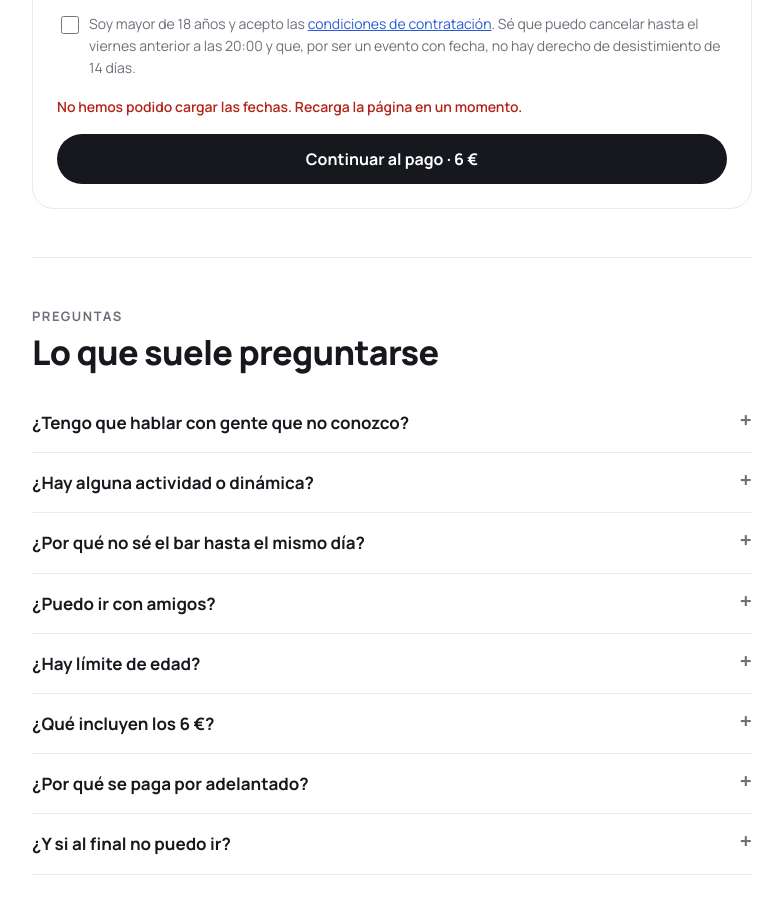
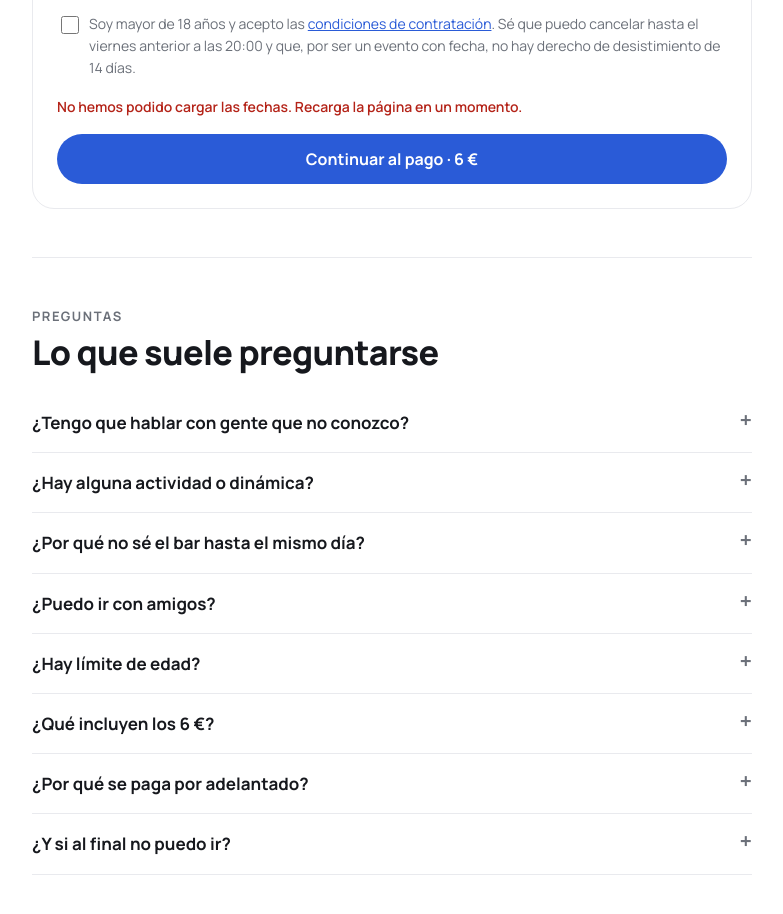
Before and after one commit to estebancalvobayarri/valeva, a plain HTML site: page index.html in a window 1280 px wide. Shown: the part 3962-4876 px from the top of the page, without its empty margins (248-1031 px from the left). Drawn offline with Linux system fonts and the light colour scheme; no server answers.

Commit message:
Botón «Continuar al pago» en azul
Co-Authored-By: Claude Opus 5.5 <noreply@anthropic.com>
Claude-Session: https://claude.ai/code/session_01NjNeQzoFGeWXRebdw7CVKX

```diff
--- a/index.html
+++ b/index.html
@@ -405,7 +405,7 @@ footer{border-top:1px solid var(--line);padding:28px 0 44px;color:var(--muted);f
         <label class="check"><input type="checkbox" id="c-rgpd"><span>Doy mi consentimiento explícito para que Valeva trate estos datos, incluido el que revela mi fe, solo para gestionar la reserva, enviar la ubicación del bar y mostrar estadísticas anónimas. Si reservo para otras personas, les he informado y están de acuerdo. <a href="privacidad.html" target="_blank" rel="noopener">Política de privacidad</a>.</span></label>
         <label class="check"><input type="checkbox" id="c-cond"><span>Soy mayor de 18 años y acepto las <a href="condiciones.html" target="_blank" rel="noopener">condiciones de contratación</a>. Sé que puedo cancelar hasta el viernes anterior a las 20:00 y que, por ser un evento con fecha, no hay derecho de desistimiento de 14 días.</span></label>
         <p class="err" id="err" role="alert"></p>
-        <button class="btn" type="submit" id="submit">Continuar al pago · 6 €</button>
+        <button class="btn pago" type="submit" id="submit">Continuar al pago · 6 €</button>
       </form>
     </div>
 
```
